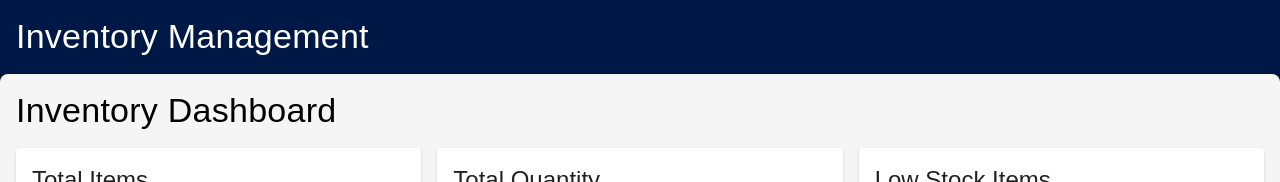
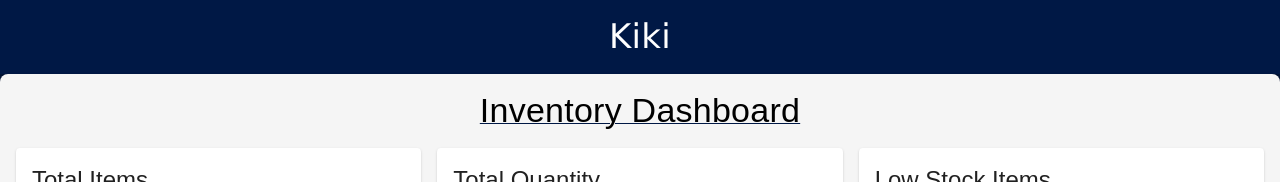
Before and after one commit to Manyaarya/ai-pantry-tracker, a Next.js app in the folder inventory_management/: page / in a window 1280 px wide. Shown: the top 182 px of the page. Built offline with nearby package versions, Linux system fonts and the light colour scheme; no server answers; the database is empty.

Commit message:
Added Pagination

```diff
--- a/inventory_management/app/page.js
+++ b/inventory_management/app/page.js
@@ -12,7 +12,7 @@ const Dashboard = ({ inventory }) => {
 
   return (
     <Box sx={{ p: 2, bgcolor: '#f5f5f5', borderRadius: 2, mb: 2, boxShadow: 1 }}>
-      <Typography variant="h4" sx={{ mb: 2, fontFamily: 'Montserrat, sans-serif' }}>Inventory Dashboard</Typography>
+      <Typography variant="h4" sx={{ mb: 2,textAlign: "center", fontFamily: 'Montserrat, sans-serif', textDecoration: "underline 1px #001845"}}>Inventory Dashboard</Typography>
       <Grid container spacing={2}>
         <Grid item xs={12} sm={4}>
           <Card sx={{ bgcolor: '#ffffff', boxShadow: 1 }}>
@@ -155,7 +155,7 @@ export default function Home() {
       }}
     >
       <Box sx={{ bgcolor: '#001845', p: 2 }}> {/* Header */}
-        <Typography variant="h4" color="white" sx={{ fontFamily: 'Montserrat, sans-serif' }}>Inventory Management</Typography>
+        <Typography variant="h4" color="white" textAlign= "center" sx={{ fontFamily: 'Verdana' }}>Kiki</Typography>
       </Box>
 
       <Dashboard inventory={inventory} />
```
